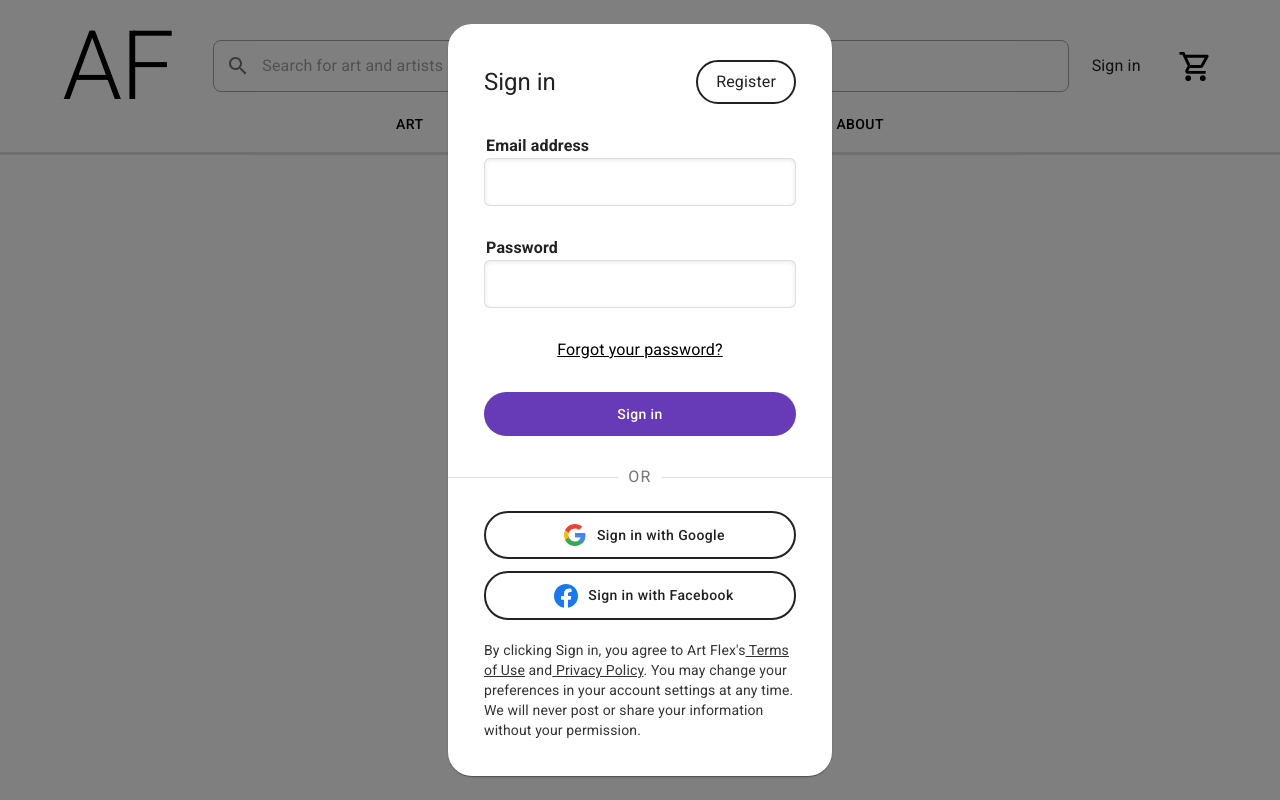
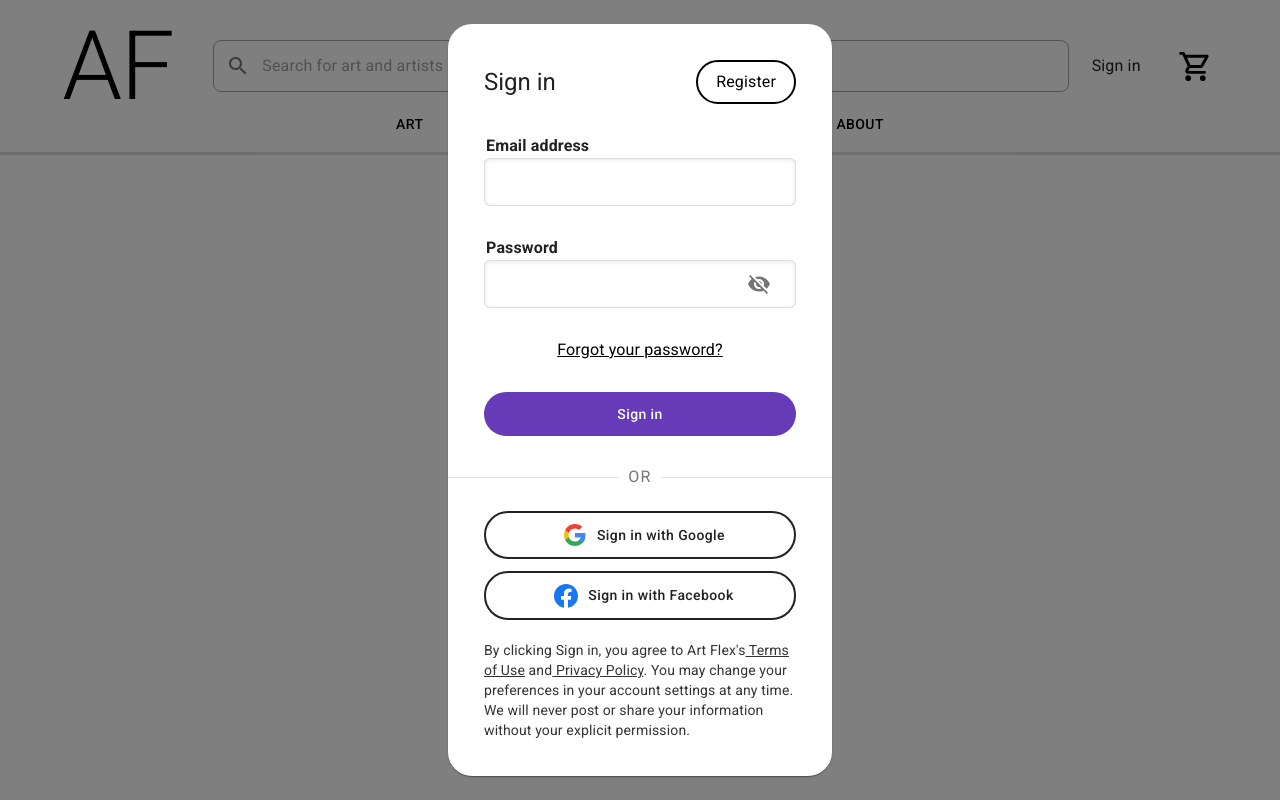
Before and after one commit to michaelfortunato/art-flex-website, a Next.js app: page / in a window 1280 px wide. Both pictures are taken after a click on the button "Sign in". Shown: the top 800 px of the page. Built offline with nearby package versions, Linux system fonts and the light colour scheme; no server answers.

Commit message:
Finishing sign in panel

```diff
--- a/components/Buttons/SignInButton.js
+++ b/components/Buttons/SignInButton.js
@@ -1,6 +1,7 @@
 import React from 'react'
 import styled from 'styled-components'
 import { Grid, Button, ButtonBase, Typography } from '@material-ui/core'
+import { motion } from 'framer-motion'
 import { EmailOutlined } from '@material-ui/icons'
 /*  padding-left: 18px;
     padding-right: 18px;
@@ -8,7 +9,7 @@ import { EmailOutlined } from '@material-ui/icons'
     padding-bottom: 12px;
     */
 
-const StyledButton = styled(ButtonBase)`
+const StyledButton = styled(motion(ButtonBase))`
     position: relative;
     width: 100%;
     padding: 10px;
@@ -16,6 +17,7 @@ const StyledButton = styled(ButtonBase)`
     border-color: #222222;
     border-width: 2px;
     border-style: solid;
+
 `
 const StyledIconArea = styled.div`
     display: inline-block;
@@ -27,14 +29,57 @@ const StyledIconComp = styled.i`
     height: 25px;
     width: 25px;
 `;
-export default function SignInButton(props) {
+
+const StyledStandardButton = styled(motion.button)`
+    position: relative;
+    width: 100%;
+    padding: 10px;
+    border-radius: 24px;
+    border-color: #222222;
+    border-width: 2px;
+    border-style: solid;
+`
+
+const StandardButton = ({ children, ...props }) => {
+    <StyledButton
+        whileHover={
+            !props.animate && {
+                scale: 1.05,
+                ...props.animateTo
+            }}
+        onClick={props.onClick}
+        style={{ ...props.styleOverides }}>
+        {children}
+    </StyledButton>
+}
+
+const SocialButton = (props) => {
     return (
-        <StyledButton onClick={props.onClick}>
+        <StandardButton
+            onClick={props.onClick}>
             <StyledIconArea>
                 {props.isSVG ? <img style={{ 'verticalAlign': 'middle', 'height': '1.5rem', 'width': '1.5rem' }} src={props.icon} />
                     : <StyledIconComp as={props.icon} />}
             </StyledIconArea>
-            <Typography style={{textTransform:'none'}} variant='button'>{props.text}</Typography>
+            <Typography style={{ textTransform: 'none' }} variant='button'>{props.text}</Typography>
+        </StandardButton>
+    )
+}
+
+export { StandardButton, SocialButton };
+export default function SignInButton(props) {
+    return (
+        <StyledButton
+            whileHover={{
+                scale: 1.05,
+                ...props.animateTo
+            }}
+            onClick={props.onClick}>
+            <StyledIconArea>
+                {props.isSVG ? <img style={{ 'verticalAlign': 'middle', 'height': '1.5rem', 'width': '1.5rem' }} src={props.icon} />
+                    : <StyledIconComp as={props.icon} />}
+            </StyledIconArea>
+            <Typography style={{ textTransform: 'none' }} variant='button'>{props.text}</Typography>
         </StyledButton>
     )
 }
--- a/components/SignIn/SignInPane.js
+++ b/components/SignIn/SignInPane.js
@@ -4,12 +4,15 @@ import {
     Grid,
     Paper,
     Typography,
-    TextField,
     useTheme,
-    FormControl,
-    InputLabel,
-    Input
+    InputBase,
+    InputAdornment,
+    IconButton,
 } from '@material-ui/core'
+import {
+    Visibility,
+    VisibilityOff,
+} from "@material-ui/icons";
 import styled from 'styled-components'
 import { CSSTransition } from 'react-transition-group'
 import SignInHome from '@components/SignIn/SignInHome';
@@ -20,6 +23,9 @@ import SuccessfulSignUp from '@components/Welcome/SuccessfulSignUp';
 import GoogleSignInButton from '@components/Buttons/GoogleSignInButton'
 import FacebookSignInButton from '@components/Buttons/FacebookSignInButton'
 import { SocialBanner } from './SignUp'
+import axios from 'axios'
+import { signIn } from 'redux-store/features/account/accountSlice'
+import { useDispatch } from 'react-redux'
 
 const WrappedPaper = ({ mdDown, ...props }) => (<Paper {...props} />)
 
@@ -127,7 +133,7 @@ const SocialButton = styled.div`
     border-width: 2px;
     border-style: solid;
 `
-const StyledInput = styled.input
+const StyledInput = styled(InputBase)
     `
     -webkit-appearance: none;
     -ms-appearance: none;
@@ -155,52 +161,139 @@ const StyledInput = styled.input
     box-sizing: border-box;
     `
 
-const SignInPane = forwardRef((props, ref) => {
+/*
+    Material ui styles.
+`
+    color: rgba(0, 0, 0, 0.87);
+    cursor: text;
+    display: inline-flex;
+    position: relative;
+    font-size: 1rem;
+    box-sizing: border-box;
+    align-items: center;
+    font-family: "Roboto", "Helvetica", "Arial", sans-serif;
+    font-weight: 400;
+    line-height: 1.1876em;
+    letter-spacing: 0.00938em;
+
+`
+*/
+const PasswordField = (props) => {
+    const [showPassword, setShowPassword] = useState(false);
+    const handleMouseDownPassword = (event) => {
+        event.preventDefault();
+    };
+
+    return (
+        <StyledInput
+            style={{ cursor: 'text', display: 'inline-flex' }}
+            fullWidth
+            type={showPassword ? "text" : "password"}
+            onChange={(event) => props.setPassword(event.target.value)}
+            endAdornment={<InputAdornment position="end">
+                <IconButton
+                    aria-label="toggle password visibility"
+                    onClick={() => setShowPassword(!showPassword)}
+                    onMouseDown={handleMouseDownPassword}
+                >
+                    {showPassword ? <Visibility /> : <VisibilityOff />}
+                </IconButton>
+            </InputAdornment>
+            }
+        />
+    );
+};
+
+const SignInForm = (props) => {
     const [email, setEmail] = useState(null);
     const [password, setPassword] = useState(null);
-    const [pageNumber, setPageNumber] = useState(0);
-    const prevPageNumberRef = useRef(0);
+    const [signUpFailed, setSignUpFailed] = useState({ status: false, message: null })
+    const theme = useTheme();
+    const dispatch = useDispatch()
 
-    const theme = useTheme();
     useEffect(() => {
-        prevPageNumberRef.current = pageNumber
-    }, [pageNumber]);
+        setSignUpFailed({ status: false, message: null })
+    }, [email, password])
+    const SignInUser = async (props) => {
+        try {
+            console.log(email)
+            const { data: { name, email: normalizedEmail } } = await axios.post('/login', { "email": email, "password": password })
+            dispatch(signIn({ name, email: normalizedEmail }))
+        } catch (error) {
+            // The request was made and the server responded with a status code
+            // that falls out of the range of 2xx
+            // or something happened in setting up the request that triggered an Error
+            if (error.response) {
+                setSignUpFailed({ status: true, message: error.response.data.statusMessage })
+            } else {
+                setSignUpFailed({ status: true, message: "Internal server error" })
+            }
+        }
+    }
 
-    const prevPageNumber = prevPageNumberRef.current;
-    return (
-        <Pane ref={ref} >
-            <Grid container style={{ maxWidth: 324, padding: 6 }} direction="row">
+
+    return (<Grid container style={{ maxWidth: 324, padding: 6 }} direction="row">
         <Grid container item xs={12} alignItems='center'>
             <Grid item xs={6}>
                 <Typography variant='h5'>Sign in</Typography>
             </Grid>
             <Grid item container xs={6} direction='row-reverse'>
                 <Grid item xs='auto'>
-                            <div style={{ borderStyle: 'solid', borderWidth: 2, borderRadius: 24, padding: 8, paddingLeft: 18, paddingRight: 18 }}>
+                    <motion.button
+                    whileHover ={{
+                    boxShadow: '0 4px 20px rgb(34 34 34 / 15%)',
+                    scale: 1.01
+                    }}
+                    style={{
+                        cursor: 'pointer', backgroundColor: '#FFFFFF',
+                        borderStyle: 'solid',
+                        borderWidth: 2,
+                        borderRadius: 24,
+                        padding: 8,
+                        paddingLeft: 18, paddingRight: 18
+                    }}>
                         <Typography variant='body1'>Register</Typography>
-                            </div>
+                    </motion.button>
                 </Grid>
             </Grid>
         </Grid>
         <GridRow item xs={12}>
             <div style={{ paddingLeft: 2 }}><Typography><b>Email address</b></Typography></div>
-                    <StyledInput />
+            <StyledInput type='email' onChange={event => setEmail(event.target.value)} />
         </GridRow>
         <GridRow item xs={12}>
             <div style={{ paddingLeft: 2 }}><Typography><b>Password</b></Typography></div>
-                    <StyledInput/>
+            <PasswordField setPassword={setPassword} />
         </GridRow>
+        {signUpFailed.status && (
+            <Grid item xs={12} >
+                <Typography
+                    style={{ color: theme.palette.error.main }}
+                    variant="body1"
+                >
+                    {signUpFailed.message}
+                </Typography>
+            </Grid>
+        )}
         <GridRow style={{ textAlign: 'center' }} item xs={12}>
             <Typography variant='body1'>
                 <Link href='/forgot_password'><a style={{ color: 'black' }}>Forgot your password?</a></Link>
             </Typography>
         </GridRow>
-                <GridRow style={{ padding: 10, textAlign: 'center', borderRadius: '24px', backgroundColor: theme.palette.primary.main }} item xs={12}>
-                    <Typography style={{ color: 'white', textTransform: 'none' }} variant='button'>
+        <GridRow item xs={12}
+        >
+            <motion.button
+                whileHover={{
+                    scale: 1.05,
+                }}
+                style={{ width: '100%', cursor: 'pointer', padding: 10, textAlign: 'center', borderRadius: '24px', borderStyle: 'none', backgroundColor: theme.palette.primary.main }}
+            >
+                <Typography style={{ color: 'white', textTransform: 'none' }} onClick={SignInUser} variant='button'>
                     Sign in
                 </Typography>
+            </motion.button>
         </GridRow>
-                <Grid style={{marginTop: 20}} item xs={12} >
+        <Grid style={{ marginTop: 20 }} item xs={12} >
             <div style={{ marginLeft: -36, marginRight: -36 }}>
                 <SocialBanner fontSize='1rem' />
             </div>
@@ -212,14 +305,23 @@ const SignInPane = forwardRef((props, ref) => {
             <FacebookSignInButton />
         </Grid>
         <div style={{ marginTop: 20 }}>
-                    <Typography style = {{color:'black', opacity:.8}} variant='body2'>
+            <Typography style={{ color: 'black', opacity: .8 }} variant='body2'>
                 By clicking Sign in, you agree to Art Flex's
-                        <Link href='/legal/term_of_use'><a style={{color:'inherit'}}> Terms of Use</a></Link> and
-                        <Link href='/legal/privacy_policy'><a style={{color:'inherit'}}> Privacy Policy</a></Link>.
-                        You may change your preferences in your account settings at any time. We will never post or share your information without your permission.
+                <Link href='/legal/term_of_use'><a style={{ color: 'inherit' }}> Terms of Use</a></Link> and
+                <Link href='/legal/privacy_policy'><a style={{ color: 'inherit' }}> Privacy Policy</a></Link>.
+                You may change your preferences in your account settings at any time. We will never post
+                or share your information without your explicit permission.
             </Typography>
         </div>
     </Grid>
+    )
+}
+
+const SignInPane = forwardRef((props, ref) => {
+    const [pageNumber, setPageNumber] = useState(0);
+    return (
+        <Pane ref={ref} >
+            <SignInForm />
         </Pane >
     )
 })
--- a/redux-store/features/account/accountSlice.js
+++ b/redux-store/features/account/accountSlice.js
@@ -3,6 +3,7 @@ import { createSlice } from '@reduxjs/toolkit'
 export const accountSlice = createSlice({
 	name: "account",
 	initialState: {
+		name: null,
 		email: null
 	},
 	reducers: {
@@ -12,7 +13,8 @@ export const accountSlice = createSlice({
 			// doesn't actually mutate the state because it uses the Immer library,
 			// which detects changes to a "draft state" and produces a brand new
 			// immutable state based off those changes""
-			state.email = action.payload.email
+			state.name = action.payload.name;
+			state.email = action.payload.email;
 		},
 		signOut: state => {
 			state.email = null
```
Lines whose indentation alone changed are shown as unchanged.
